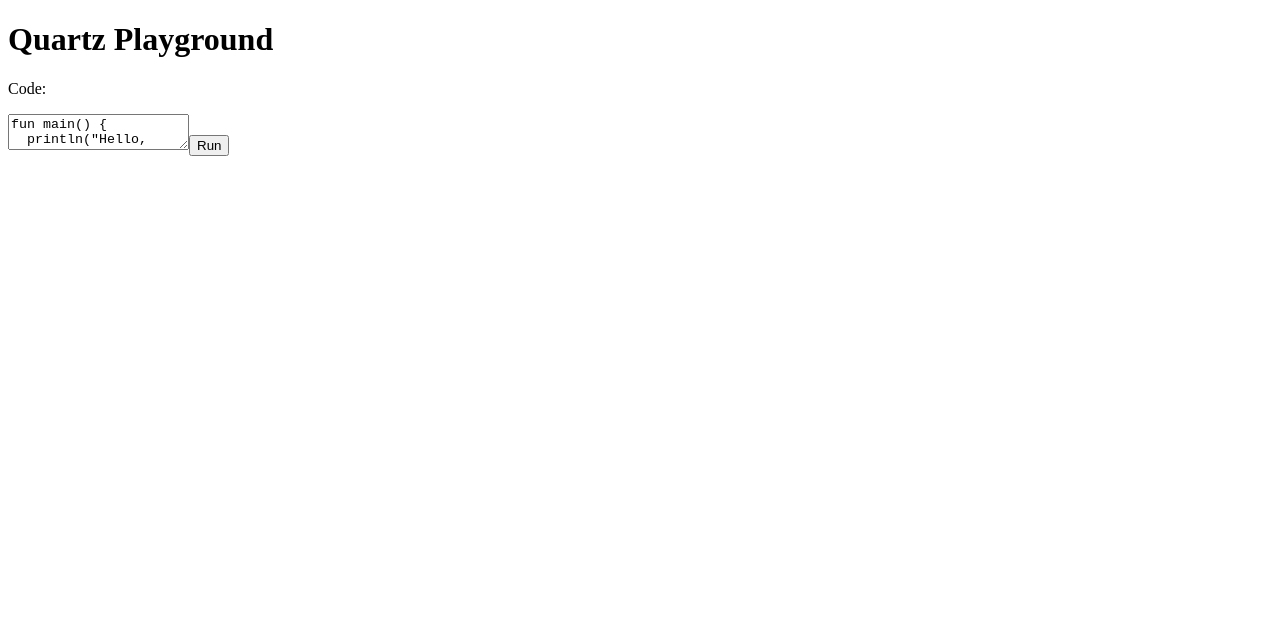
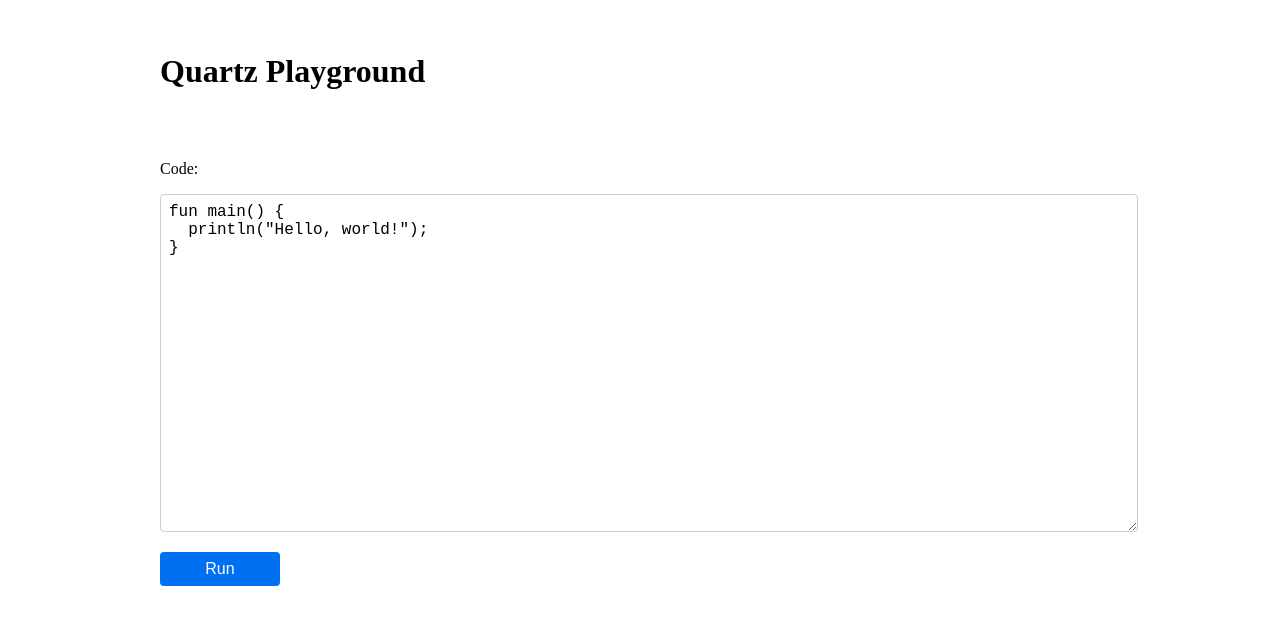
Before and after one commit to myuon/quartz-playground, a Preact app: page / in a window 1280 px wide. Shown: the top 624 px of the page. Built offline with nearby package versions, Linux system fonts and the light colour scheme.

Commit message:
feat: css modules

```diff
--- a/package.json
+++ b/package.json
@@ -26,6 +26,8 @@
     "babel-loader": "^9.1.3",
     "css-loader": "^6.8.1",
     "html-webpack-plugin": "^5.5.3",
+    "postcss-loader": "^7.3.3",
+    "postcss-nested": "^6.0.1",
     "style-loader": "^3.3.3",
     "superstatic": "^9.0.3",
     "typescript": "^5.2.2",
--- /dev/null
+++ b/src/App.module.css
@@ -0,0 +1,45 @@
+.main {
+  max-width: 960px;
+  margin: 32px auto;
+  display: grid;
+  gap: 32px;
+}
+
+.codeArea {
+  display: grid;
+  gap: 16px;
+
+  textarea {
+    width: 100%;
+    height: 320px;
+    border: 1px solid #ccc;
+    border-radius: 4px;
+    padding: 8px;
+    font-size: 16px;
+    font-family: monospace;
+  }
+}
+
+.primaryButton {
+  background-color: #0070f3;
+  color: #fff;
+  border: none;
+  border-radius: 4px;
+  padding: 8px 16px;
+  font-size: 16px;
+  cursor: pointer;
+  min-width: 120px;
+
+  &:hover {
+    background-color: #0060df;
+  }
+
+  &:disabled {
+    background-color: #ccc;
+    cursor: not-allowed;
+  }
+
+  &:active {
+    background-color: #0050bf;
+  }
+}
--- /dev/null
+++ b/src/App.tsx
@@ -0,0 +1,24 @@
+import styles from "./App.module.css";
+
+const defaultCode = `fun main() {
+  println("Hello, world!");
+}`;
+
+export const App = () => {
+  return (
+    <main className={styles.main}>
+      <h1>Quartz Playground</h1>
+
+      <div className={styles.codeArea}>
+        <div>
+          <p>Code:</p>
+          <textarea defaultValue={defaultCode}></textarea>
+        </div>
+
+        <div>
+          <button className={styles.primaryButton}>Run</button>
+        </div>
+      </div>
+    </main>
+  );
+};
--- /dev/null
+++ b/src/global.d.ts
@@ -0,0 +1,4 @@
+declare module "*.css" {
+  const content: any;
+  export default content;
+}
--- a/src/index.tsx
+++ b/src/index.tsx
@@ -1,23 +1,5 @@
 import { render } from "preact";
 import "modern-css-reset";
-
-const App = () => {
-  return (
-    <div>
-      <h1>Quartz Playground</h1>
-
-      <div>
-        <p>Code:</p>
-        <textarea
-          defaultValue={`fun main() {
-  println("Hello, world!");
-}`}
-        ></textarea>
-
-        <button>Run</button>
-      </div>
-    </div>
-  );
-};
+import { App } from "./App";
 
 render(<App />, document.body);
--- a/webpack.config.js
+++ b/webpack.config.js
@@ -39,7 +39,24 @@ module.exports = {
       },
       {
         test: /\.css$/i,
-        use: ["style-loader", "css-loader"],
+        use: [
+          "style-loader",
+          {
+            loader: "css-loader",
+            options: {
+              modules: true,
+              importLoaders: 1,
+            },
+          },
+          {
+            loader: "postcss-loader",
+            options: {
+              postcssOptions: {
+                plugins: [require("postcss-nested")],
+              },
+            },
+          },
+        ],
       },
     ],
   },
@@ -54,6 +71,7 @@ module.exports = {
     mode === "development"
       ? {
           static: "./dist",
+          hot: true,
         }
       : undefined,
   devtool: mode === "development" ? "inline-source-map" : undefined,
```
Also changed, not shown: 1 other file (tests, documents, lock files or other folders).
